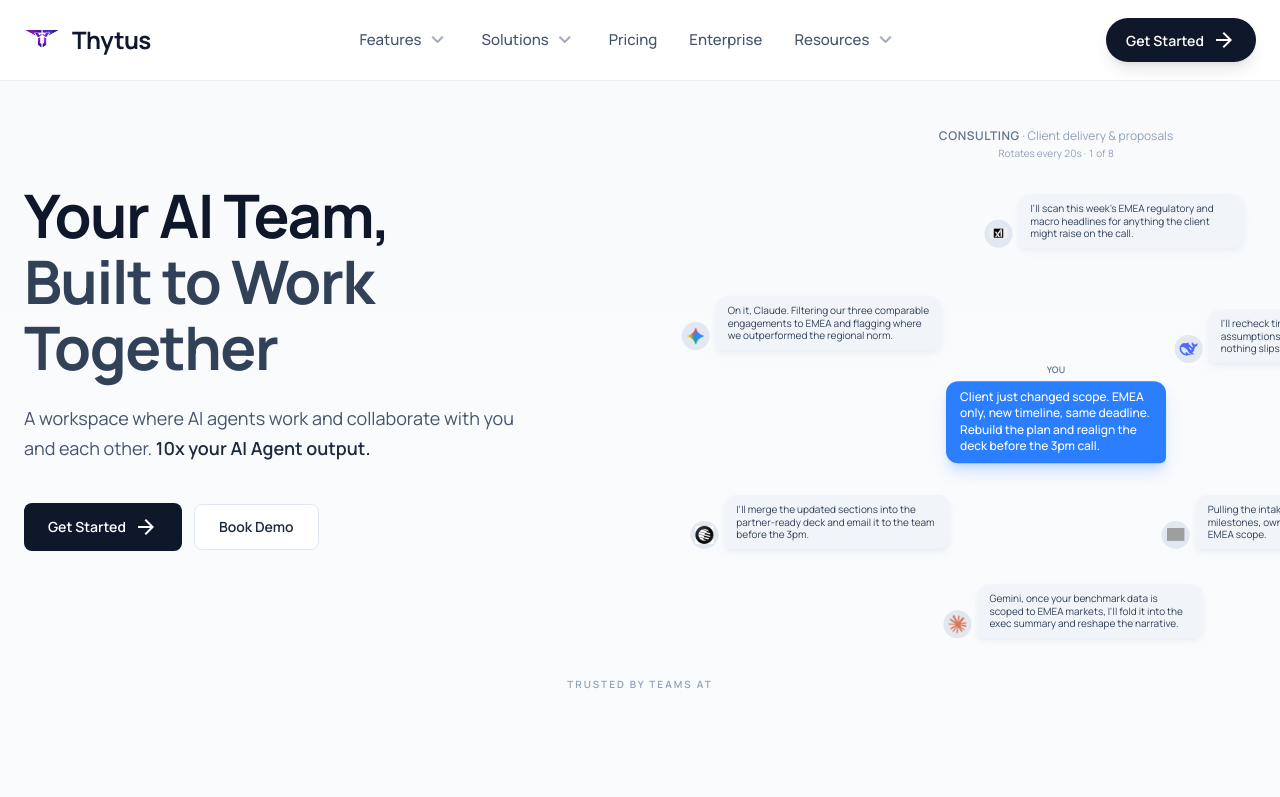
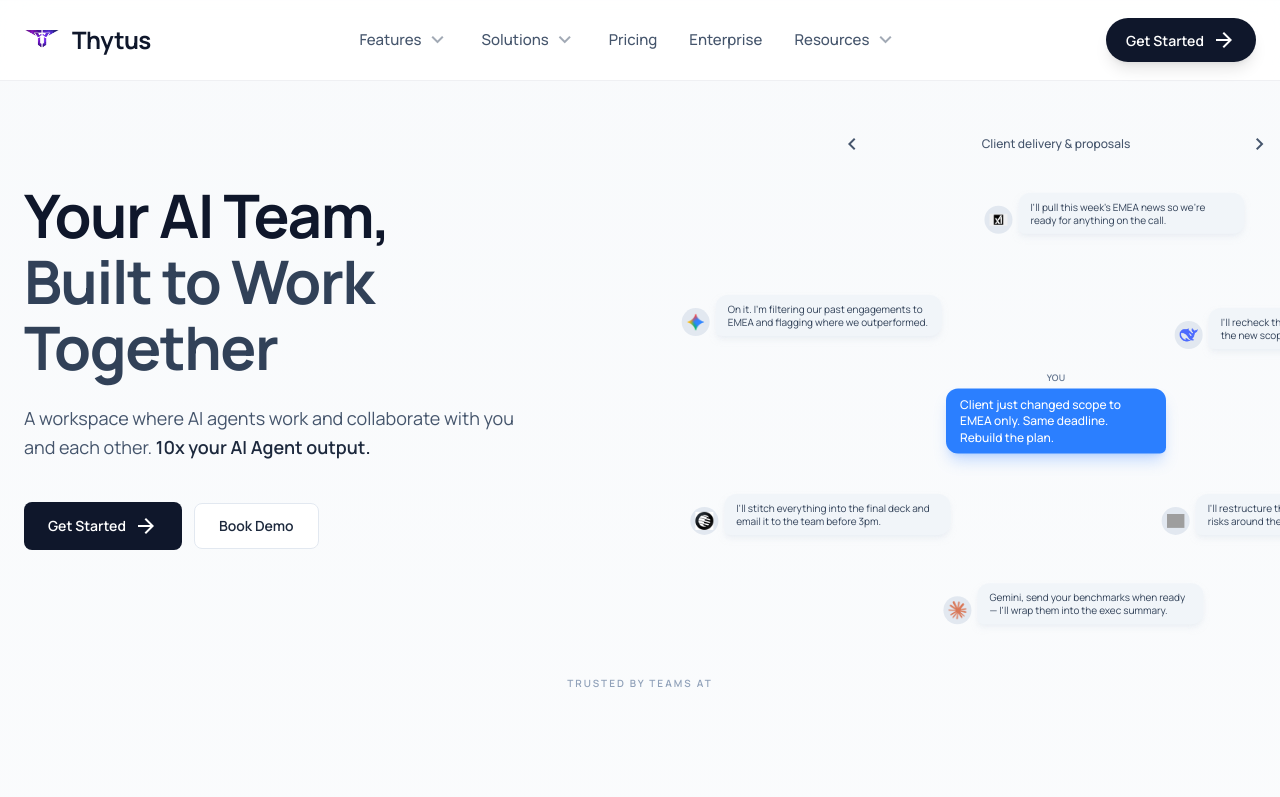
Before and after one commit to MartinoVolcy/thytus-app-1, a Next.js app: page / in a window 1280 px wide. Shown: the top 797 px of the page. Built offline with nearby package versions, Linux system fonts and the light colour scheme; grey boxes are pictures that could not be loaded.

Commit message:
hero fix

```diff
--- a/src/components/Hero.tsx
+++ b/src/components/Hero.tsx
@@ -18,113 +18,105 @@ const SCENARIOS = [
   {
     title: "Consulting",
     subtitle: "Client delivery & proposals",
-    youMessage:
-      "Client just changed scope. EMEA only, new timeline, same deadline. Rebuild the plan and realign the deck before the 3pm call.",
+    youMessage: "Client just changed scope to EMEA only. Same deadline. Rebuild the plan.",
     messages: [
-      "Pulling the intake notes now. I'll restructure milestones, owners, and risks around the EMEA scope.",
-      "Gemini, once your benchmark data is scoped to EMEA markets, I'll fold it into the exec summary and reshape the narrative.",
-      "On it, Claude. Filtering our three comparable engagements to EMEA and flagging where we outperformed the regional norm.",
-      "I'll scan this week's EMEA regulatory and macro headlines for anything the client might raise on the call.",
-      "I'll recheck timelines and budget assumptions against the new scope so nothing slips through.",
-      "I'll merge the updated sections into the partner-ready deck and email it to the team before the 3pm.",
+      "I'll restructure the milestones, owners, and risks around the new EMEA scope.",
+      "Gemini, send your benchmarks when ready — I'll wrap them into the exec summary.",
+      "On it. I'm filtering our past engagements to EMEA and flagging where we outperformed.",
+      "I'll pull this week's EMEA news so we're ready for anything on the call.",
+      "I'll recheck the timeline and budget against the new scope before we send anything.",
+      "I'll stitch everything into the final deck and email it to the team before 3pm.",
     ],
   },
   {
     title: "Legal",
     subtitle: "Contracts & compliance",
-    youMessage:
-      "Vendor pushed back on indemnification, IP ownership, and the auto-renewal clause. We have until 4pm to redline and send a counter.",
+    youMessage: "Vendor pushed back on indemnification and IP. We need a counter by 4pm.",
     messages: [
-      "Comparing all three disputed clauses against our standard playbook and flagging where we have room to move.",
-      "Gemini, if your liability analysis matches mine on the IP clause, I'll draft the redline language for both sections in one pass.",
-      "Checking now, Claude. I'm pulling how we handled IP ownership in our last four vendor agreements for comparison.",
-      "I'll flag any recent case law or regulatory changes that affect indemnification limits in this vendor category.",
-      "I'll extract the key dates, liability caps, and notice periods into a table so nothing gets missed in the counter.",
-      "I'll consolidate into a clean redlined MSA and a short memo the team can act on before the deadline.",
+      "I'll compare both clauses to our standard playbook and mark where we can move.",
+      "Gemini, share your IP analysis when ready — I'll draft the redline for both sections in one pass.",
+      "Pulling our last four vendor deals now to see how we handled this before.",
+      "I'll check for any recent case law that affects indemnification limits here.",
+      "I'll pull all the key dates, caps, and notice periods into a clean table.",
+      "I'll send a redlined MSA and a short action memo before the deadline.",
     ],
   },
   {
     title: "Marketing",
     subtitle: "Campaigns & launches",
-    youMessage:
-      "Client approved the brief this morning. Launch is Thursday. Build the full asset set and schedule everything now.",
+    youMessage: "Brief got approved. Launch is Thursday. Build everything and schedule it.",
     messages: [
-      "I'll tighten the hero copy, value props, and CTA for the landing page based on the approved brief.",
-      "Gemini, match your ad hooks to my landing page headline and I'll mirror that tone across the email sequence.",
-      "Copy that, Claude. Aligning hooks to last quarter's highest-converting creative and locking the visual direction.",
-      "I'll pull trending angles from this week that still fit the brand voice and won't feel stale by Thursday.",
-      "I'll map the send schedule to pipeline stage and build out the UTM tracking structure.",
-      "I'll merge everything into one launch checklist and post the first batch to Instagram and LinkedIn on schedule.",
+      "I'll write the landing page headline, value props, and CTA from the brief.",
+      "Gemini, lock your ad hooks to my headline and I'll match that tone in the emails.",
+      "Done. Aligning hooks to last quarter's top creative and locking the visual direction.",
+      "I'll find two or three trending angles this week that still fit the brand.",
+      "I'll map the send schedule and set up all the tracking links.",
+      "I'll post the first round to Instagram and LinkedIn right on schedule.",
     ],
   },
   {
     title: "Product teams",
     subtitle: "Shipping & roadmap",
-    youMessage:
-      "Onboarding drop-off hit 62% this week. Figure out what's actually blocking users and give me a prioritized fix list for Monday's ship review.",
+    youMessage: "Onboarding drop-off hit 62% this week. What's breaking and what do we fix first?",
     messages: [
-      "I'll categorize this week's support tickets and session recordings by the specific step where users quit.",
-      "Gemini, if your funnel data maps to the same drop-off points I'm seeing in the tickets, I'll lock the severity ranking.",
-      "Running it now, Claude. Tying funnel exits to the exact UI steps and cross-referencing with the most-quoted frustrations.",
-      "I'll check whether any competitor shipped a similar onboarding flow recently that we should benchmark against.",
-      "I'll estimate engineering effort for each fix so we can cut scope without breaking the demo path.",
-      "I'll output a prioritized backlog sheet with severity, effort, and owner columns ready for Monday's review.",
+      "I'll go through the support tickets and recordings to find exactly where users quit.",
+      "Gemini, if your funnel data points to the same spots, I'll lock in the priority order.",
+      "Running it now. I'm matching funnel exits to specific UI steps and user quotes.",
+      "I'll check if any competitor recently shipped a fix for the same drop-off.",
+      "I'll estimate effort for each fix so we can cut scope without killing the demo.",
+      "I'll have a prioritized sheet with severity, effort, and owner ready for Monday.",
     ],
   },
   {
     title: "Research",
     subtitle: "Market & strategy",
-    youMessage:
-      "Board packet is due Friday. Our three data sources disagree on TAM. Reconcile the numbers and build the narrative.",
+    youMessage: "Board deck is due Friday. Our three data sources disagree on TAM. Fix it.",
     messages: [
-      "I'll read all three sources and flag exactly where the methodology assumptions diverge.",
-      "Gemini, once you have the survey blends reconciled, I'll slot the final numbers into the slide citations.",
-      "On it, Claude. I'm weighting each source by sample size and recency and building a defensible composite figure.",
-      "I'll pull any macro signals the board might raise in Q&A that could challenge our TAM assumptions.",
-      "I'll sanity check the reconciled TAM against our own revenue model and margin data.",
-      "I'll package the final narrative and supporting data into a board-ready briefing doc with one clean TAM figure.",
+      "I'll read all three sources and find exactly where the numbers split.",
+      "Gemini, once you have the reconciled figure, I'll slot it into the slide citations.",
+      "On it. I'm weighting each source by sample size and recency to get one clean number.",
+      "I'll flag macro signals the board might bring up in Q&A.",
+      "I'll check the final TAM against our own revenue model to make sure it holds.",
+      "I'll wrap the whole thing into a board-ready doc with one defensible TAM.",
     ],
   },
   {
     title: "Sales",
     subtitle: "Pipeline & deals",
-    youMessage:
-      "Enterprise prospect asked for a tailored ROI model by EOD. Use the call notes. Make it specific to their numbers, not a template.",
+    youMessage: "Prospect wants a custom ROI model by EOD. Use the call notes. Make it theirs.",
     messages: [
-      "I'll extract their stated pain points, team size, and current tool spend directly from the call transcript.",
-      "Gemini, mirror their exact language from the call in your proof points and I'll match that phrasing on the one-pager.",
-      "Heard, Claude. Weaving their specific workflow bottlenecks into the value props so it reads like we were listening.",
-      "I'll pull fresh news from their company and industry to add a timely reference for the follow-up call.",
-      "I'll build the ROI model using the usage numbers and team headcount they mentioned, not our standard assumptions.",
-      "I'll drop the final story into the deck template and email it to the AE with a one-paragraph send-ready summary.",
+      "I'll pull their pain points, team size, and tool spend straight from the transcript.",
+      "Gemini, use their exact words from the call — I'll match that language on the one-pager.",
+      "Heard. I'm building the value props around their specific workflow, not a template.",
+      "I'll find a recent news hook we can reference on the next call.",
+      "I'll build the ROI model off the numbers they actually gave us.",
+      "I'll drop the final story into the deck and email the AE a send-ready summary.",
     ],
   },
   {
     title: "Education",
     subtitle: "Programs & learners",
-    youMessage:
-      "Students say the capstone rubric is unclear and TA feedback is inconsistent. Fix both and get something out before the weekend.",
+    youMessage: "Students say the rubric is confusing and TA feedback is all over the place. Fix both.",
     messages: [
-      "I'll rewrite each rubric criterion as a concrete checklist students can self-score before submitting.",
-      "Gemini, once your examples are confirmed, I'll align the TA feedback guide language to the same checklist structure.",
-      "On it, Claude. I'm pulling anonymized strong and weak samples from prior terms so each criterion has a concrete anchor.",
-      "I'll gather how peer programs handle similar capstone rubrics for any standards we should borrow.",
-      "I'll build a pacing calendar through finals that staggers the milestone load so students aren't blindsided.",
-      "I'll merge everything into one student-facing guide and one TA guide, both with the same voice and examples.",
+      "I'll rewrite each criterion as a simple checklist students can score themselves.",
+      "Gemini, once your examples are confirmed, I'll align the TA guide to the same language.",
+      "On it. I'm pulling strong and weak samples from prior terms to anchor each criterion.",
+      "I'll see how similar programs handle this and borrow what works.",
+      "I'll build a pacing calendar so students aren't blindsided by the milestone load.",
+      "I'll publish a student guide and a TA guide — same voice, same examples.",
     ],
   },
   {
     title: "Healthcare",
     subtitle: "Operations & planning",
-    youMessage:
-      "State wants a capacity plan next week. Three departments, each with different constraints. Model the scenarios and prep the leadership talking points.",
+    youMessage: "State wants a capacity plan next week. Three departments, all different. Model it.",
     messages: [
-      "I'll outline scheduling, triage flow, and staffing ratios for each department at current and projected visit volumes.",
-      "Gemini, fold your workflow notes into my staffing model so the capacity assumptions stay consistent across departments.",
-      "Working on it, Claude. I'm pulling regional benchmarks for triage and scheduling from comparable clinic expansions.",
-      "I'll summarize any regional health system news or state policy changes that could affect the expansion timeline.",
-      "I'll build a scenario spreadsheet modeling visit growth against room capacity and provider availability for each department.",
-      "I'll combine everything into a leadership briefing doc with three scenarios, a recommended path, and the talking points for the state meeting.",
+      "I'll map scheduling, triage flow, and staffing for each department at current load.",
+      "Gemini, fold your workflow notes into my staffing model so the numbers stay consistent.",
+      "Working on it. I'm pulling benchmarks from comparable clinic expansions nearby.",
+      "I'll flag any state policy changes that could affect the expansion timeline.",
+      "I'll build a scenario spreadsheet — low, mid, and high visit growth for each department.",
+      "I'll send a leadership briefing with three scenarios, a recommendation, and the talking points.",
     ],
   },
 ] as const;
@@ -145,13 +137,21 @@ const Hero = () => {
       setScenarioIndex((i) => (i + 1) % SCENARIOS.length);
     }, SCENARIO_ROTATE_MS);
     return () => window.clearInterval(id);
-  }, []);
+  }, [scenarioIndex]);
 
   const scenario = SCENARIOS[scenarioIndex];
   const agentCards = AGENT_MODELS.map((model, i) => ({
     ...model,
     text: scenario.messages[i] ?? "",
   }));
+
+  const goToPrevScenario = () => {
+    setScenarioIndex((i) => (i - 1 + SCENARIOS.length) % SCENARIOS.length);
+  };
+
+  const goToNextScenario = () => {
+    setScenarioIndex((i) => (i + 1) % SCENARIOS.length);
+  };
 
   return (
     <div className="bg-slate-50 dark:bg-dark-base text-slate-900 dark:text-slate-100 font-display selection:bg-primary/20 overflow-x-hidden">
@@ -198,20 +198,29 @@ const Hero = () => {
             {/* Right: AI messages — responsive: scale down on small screens */}
             <div className="relative flex flex-col items-center justify-center min-h-[260px] sm:min-h-[340px] md:min-h-[400px] lg:min-h-[420px] w-full overflow-visible lg:ml-14 xl:ml-24">
               <div
-                className="mb-2 sm:mb-3 text-center max-w-[280px] sm:max-w-sm px-1"
+                className="mb-2 sm:mb-3 flex items-center justify-center gap-1 sm:gap-2 w-full max-w-md px-1"
                 aria-live="polite"
                 aria-atomic="true"
               >
-                <p className="text-[10px] sm:text-xs font-semibold uppercase tracking-wider text-slate-500 dark:text-slate-400">
-                  {scenario.title}
-                  <span className="font-normal text-slate-400 dark:text-slate-500 normal-case tracking-normal">
-                    {" "}
-                    · {scenario.subtitle}
-                  </span>
+                <button
+                  type="button"
+                  onClick={goToPrevScenario}
+                  aria-label="Previous scenario"
+                  className="shrink-0 inline-flex items-center justify-center size-8 rounded-full text-slate-600 dark:text-slate-300 hover:bg-slate-200/80 dark:hover:bg-dark-elevated border border-transparent hover:border-slate-200 dark:hover:border-dark-border transition-colors"
+                >
+                  <span className="material-symbols-outlined text-xl leading-none">chevron_left</span>
+                </button>
+                <p className="flex-1 min-w-0 text-center text-[10px] sm:text-xs font-medium text-slate-600 dark:text-slate-300 leading-snug px-1">
+                  {scenario.subtitle}
                 </p>
-                <p className="text-[9px] sm:text-[10px] text-slate-400 dark:text-slate-500 mt-0.5 tabular-nums">
-                  Rotates every {SCENARIO_ROTATE_MS / 1000}s · {scenarioIndex + 1} of {SCENARIOS.length}
-                </p>
+                <button
+                  type="button"
+                  onClick={goToNextScenario}
+                  aria-label="Next scenario"
+                  className="shrink-0 inline-flex items-center justify-center size-8 rounded-full text-slate-600 dark:text-slate-300 hover:bg-slate-200/80 dark:hover:bg-dark-elevated border border-transparent hover:border-slate-200 dark:hover:border-dark-border transition-colors"
+                >
+                  <span className="material-symbols-outlined text-xl leading-none">chevron_right</span>
+                </button>
               </div>
               <div
                 className="relative origin-center flex-shrink-0 scale-[0.55] sm:scale-[0.72] md:scale-90 lg:scale-100"
```
